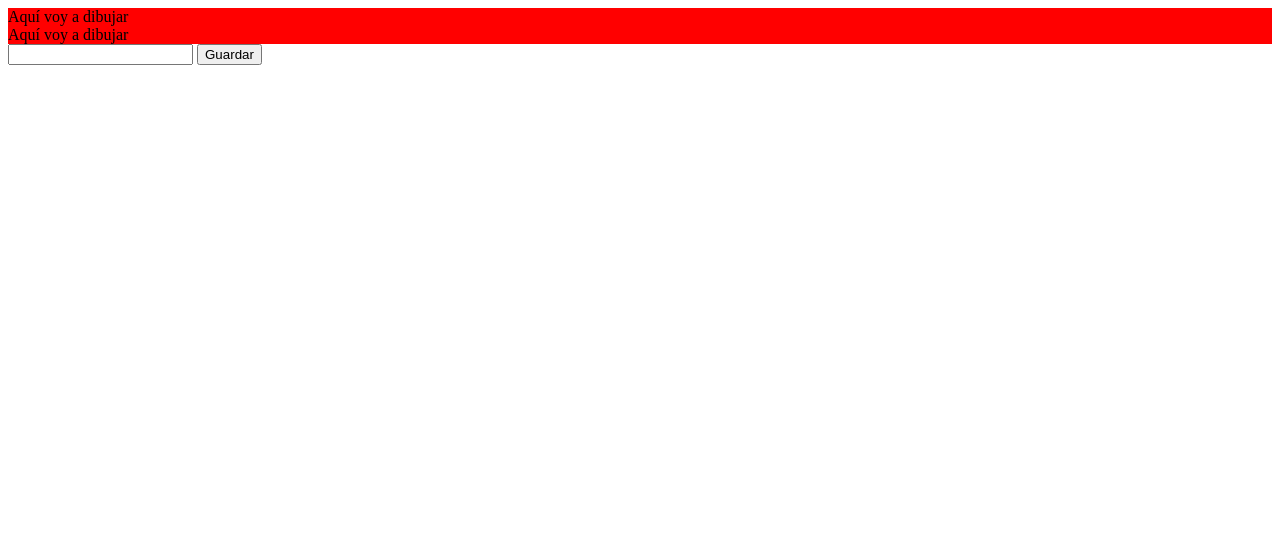
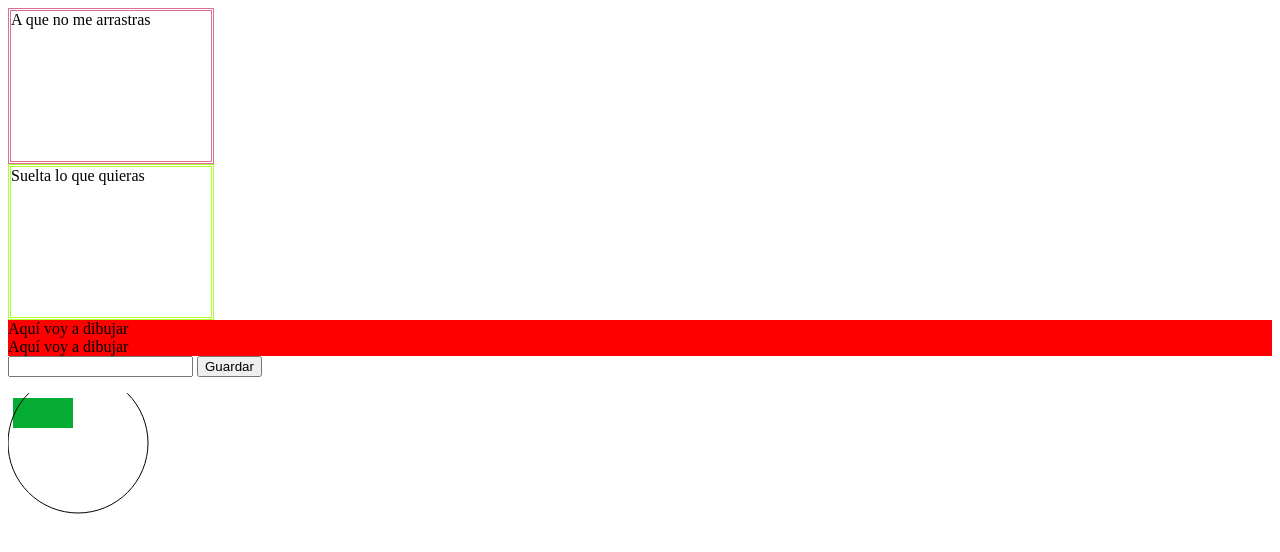
Before and after one commit to VirginiaPereiro/Geolocalizacion-y-selectores, a plain HTML site: page Apis_html5/index.html in a window 1280 px wide. Drawn offline with Linux system fonts and the light colour scheme.

Commit message:
html5 y JS drag and drop

```diff
--- a/Apis_html5/index.html
+++ b/Apis_html5/index.html
@@ -6,6 +6,12 @@
         .dibujo:hover {
             cursor: pointer;
         }
+        #dragame {
+            width: 200px;height: 150px;border: palevioletred double 3px;
+        }
+        #dropeame {
+            width: 200px;height: 150px;border: greenyellow double 3px;
+        }
     </style>
 </head>
     <body>
@@ -13,6 +19,12 @@
         <!--<div id="dibujo">
                 Aquí voy a dibujar
             </div>-->
+        <div id="dragame" draggable="true">
+            A que no me arrastras
+        </div>
+        <div id="dropeame">
+            Suelta lo que quieras
+        </div>
         <div id="donde">
             <span id="latitud"></span>
             <span id="longitud"></span>
@@ -32,6 +44,11 @@
 
             </ul>
         </div>
+        <div>
+            <canvas id="micanvas">
+
+            </canvas>
+        </div>
         <script src="js/js1.js"></script>
     </body>
 </html>
--- a/Apis_html5/js/js1.js
+++ b/Apis_html5/js/js1.js
@@ -1,5 +1,20 @@
 //variable global
 var datos = [];
+
+//Drag and drop, para elementos de seleccion es muy interesante, sólo funciona con ratón por lo tanto con tablet y móvil no se podrá usar
+function drag(evt) {
+    evt.dataTransfer.setData("text/html", evt.target.id);
+}
+
+function dropable(evt) {
+    evt.preventDefault();//significa que le indicamos que no actúes como predefinido
+}
+
+function drop(evt) {
+    evt.preventDefault();
+    var datos = evt.dataTransfer.getData("text/html");
+    evt.target.appendChild(document.getElementById(datos));//con esto hacemos que se pueda meter dentro
+}
 
 function posicion() {
     if (navigator.geolocation) { //para saber si puede acceder a la geolocalizacion
@@ -22,8 +37,7 @@ function posicion() {
         document.querySelector("#longitud").innerHTML = "";
         document.querySelector('#error').innerHTML = "Sin acceso";
     }
-
-    }
+ }
 
 function leerInfo() {
     if (localStorage && localStorage["datos"]) {//si existe
@@ -36,7 +50,6 @@ function leerInfo() {
 
             item.appendChild(texto);
             lista.appendChild(item);
-
         }
 
     } else {
@@ -57,6 +70,18 @@ function escribir() {
     localStorage["datos"] = JSON.stringify(datos);
 }
 
+function dibujar() {
+    var micanvas = document.querySelector("#micanvas");
+    var c = micanvas.getContext("2d");
+
+    c.fillStyle = "#05ac33";//fillStyle es una propiedad
+    c.fillRect(5, 5, 60, 30);//dibuja un rectángulo
+
+    c.fillStyle="#0067cb";
+    c.arc(70, 50, 70, 0, 2 * Math.PI);//dibuja una circunferencia
+    c.stroke();
+}
+
 (function () {
     var ele = document.querySelectorAll('.dibujo');//hace lo mismo que jQuery
     //var ele = document.querySelectorAll('#dibujo');//no valdría porque es para un array
@@ -69,7 +94,14 @@ function escribir() {
         //hace lo mismo que el bind en jquery
     }
     document.querySelector("#btnGuardar").addEventListener("click", escribir);
+
+    //Drag and drop
+    document.querySelector("#dragame").addEventListener("dragstart", drag);
+    document.querySelector("#dropeame").addEventListener("dragover", dropable);
+    document.querySelector("#dropeame").addEventListener("drop", drop);
+
     posicion();
     leerInfo();
+    dibujar();
 
 })();
```
